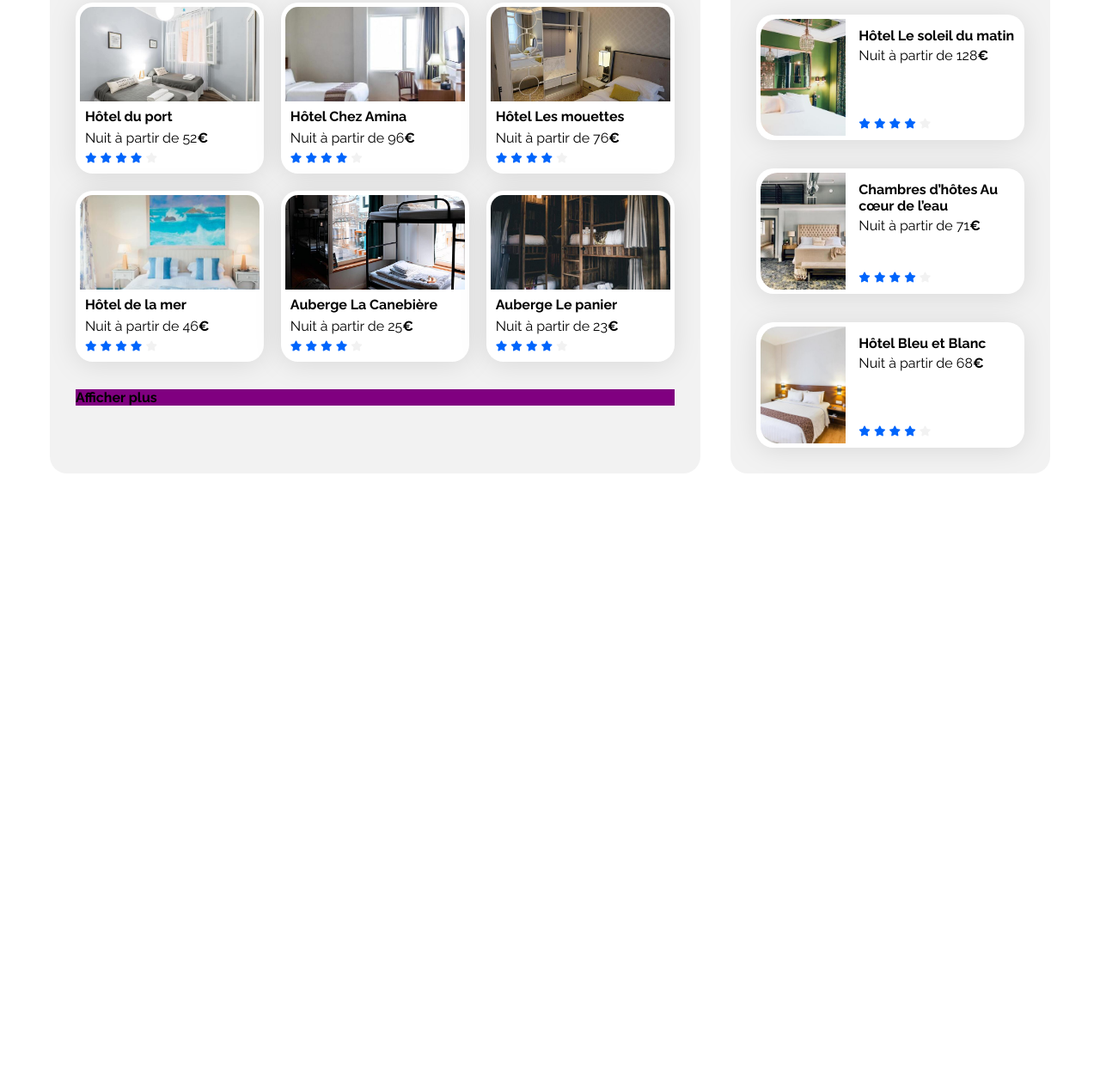
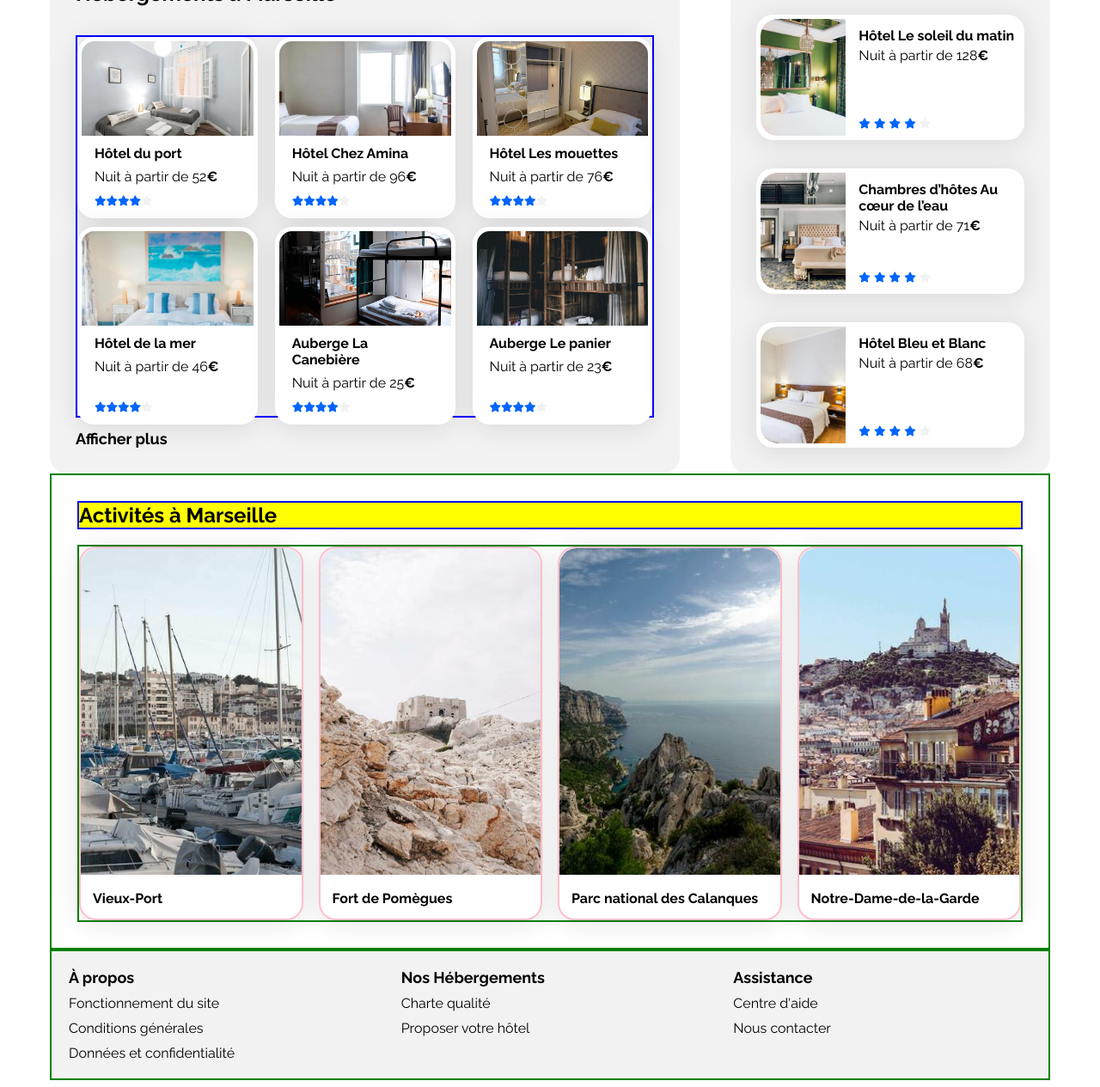
Before and after one commit to Wanakaaa/p2, a plain HTML site: page index.html in a window 1280 px wide. Shown: the part 423-1688 px from the top of the page at 86% size. Before the commit the page ends 982 px from the top, so only its background shows below. Drawn offline with Linux system fonts and the light colour scheme.

Commit message:
GRID hebergements

```diff
--- a/css/style.css
+++ b/css/style.css
@@ -241,15 +241,10 @@ input:focus {
 
 /****** Hebergements ***********/
 .hebergements {
-    width: 65%;
+    width: 63%;
     display: flex;
     flex-direction: column;
-    gap: 16px;
-}
-
-.hebergements-title {
-    background-color: yellow;
-    margin: 0px;
+    justify-content: space-between;
 }
 
 .hebergements-cards {
@@ -257,6 +252,7 @@ input:focus {
     grid-template-columns: repeat(3, 1fr);
     grid-template-rows: repeat(2, auto);
     grid-gap: 20px;
+    border: 2px solid blue;
 }
 
 .hebergements-cards img {
@@ -264,24 +260,40 @@ input:focus {
     width: 100%;
     object-fit: cover;
     border-radius: 15px 15px 0px 0px;
+    margin-bottom: 5px;
+}
+
+.hebergements-cards .card {
+    display: flex;
+    flex-direction: column;
+    height: 100%;
+}
+
+.hebergements-cards .card-content {
+    display: flex;
+    flex-direction: column;
+    height: 100%;
 }
 
 .hebergements-cards .card-title {
+    padding: 6px 15px 4px;
     margin: 0px;
-    padding: 4px 4px 4px 6px;
 }
 
 .hebergements-cards .card-subtitle {
+    padding: 4px 15px 8px;
     margin: 0px;
-    padding: 2px 2px 2px 6px;
 }
 
 .hebergements-cards .card-rating {
-    padding: 2px 2px 4px 6px;
+    display: flex;
+    align-items: flex-end;
+    flex: 1;
+    padding: 0px 0px 15px 15px;
 }
 
-.hebergements-show-more {
-    background-color: purple;
+.hebergements .hebergements-show-more {
+    font-size: 18px;
     font-weight: bold;
 }
 
@@ -330,14 +342,101 @@ input:focus {
     margin-bottom: 5px;
 }
 
+/* Activités */
+
+.activites {
+    border: 2px solid green;
+    padding: 30px;
+    display: flex;
+    flex-direction: column;
+    gap: 18px;
+}
+
+.activites .title {
+    background-color: yellow;
+    margin: 0px;
+    border: 2px solid blue;
+}
+
+.activites-cards {
+    display: flex;
+    justify-content: space-between;
+    max-width: 1440px;
+    gap: 18px;
+    border: 2px solid green;
+}
+
+.activites-cards .card {
+    width: 100%;
+    padding: 0px;
+    border: 2px solid pink;
+    filter: drop-shadow(0px 3px 15px rgba(0, 0, 0, 0.1));
+}
+
+.activites-cards .card img {
+    height: 380px;
+    width: 100%;
+    object-fit: cover;
+    border-radius: 20px 20px 0px 0px;
+}
+
+
+
+.activites-cards .card-title {
+    display: flex;
+    margin: 14px;
+}
+
+.activites-cards .card-subtitle {
+    flex-grow: 1;
+}
+
+
+
+
+/* Footer */
+
+.footer-container {
+    border: 2px solid green;
+    background-color: var(--main-bg-color);
+    display: flex;
+}
+
+.footer-items {
+    display: flex;
+    flex-direction: column;
+    flex-basis: 100%;
+    padding: 20px;
+    gap: 10px;
+}
+
+.footer-items p {
+    font-weight: bold;
+    font-size: 18px;
+    margin: 0px;
+}
 
 
 
 /* Le code ci-dessous correspond à la version responsive uniquement */
 
 /****** Media queries ***********/
+
+@media (min-width: 1440px) {
+    .main-container {
+        margin: auto;
+    }
+}
+
 /* Medium devices (tablets, less/equal than 1024px) */
 @media (max-width: 1024px) {
+    /* filtres */
+    .filters {
+        flex-direction: column;
+        align-items: flex-start;
+    }
+
+    /* hebergement et populaire -donné par OC */
     .hebergements-and-populaires {
         flex-direction: column;
     }
@@ -368,7 +467,14 @@ input:focus {
     .populaires-cards .card-subtitle {
         font-size: 13px;
     }
+        /* activités */
+
+    .activites-cards img {
+            height: 190px;
+        }
+
 }
+
 
 /* Small devices (phones, less than 768px) */
 @media (max-width: 767.98px) {
--- a/index.html
+++ b/index.html
@@ -63,14 +63,12 @@
                     <h2 class="hebergements-title">Hébergements à Marseille</h2>
 
                     <div class="hebergements-cards">
-                        <a href="#">
+                        <a class="card-item" href="#">
                             <article class="card">
                                 <img src="./images/hebergements/fred-kleber.jpg" alt="Image de la chambre d'hôtel montrant un lit">
                                 <div class="card-content">
-                                    <div class="card-txt">
                                     <h3 class="card-title">Hôtel du port</h3>
                                     <p class="card-subtitle">Nuit à partir de 52<span class="euro">€</span></p>
-                                    </div>
                                     <div class="card-rating">
                                             <i class="fa-xs fa-solid fa-star" aria-hidden="true"></i>
                                             <i class="fa-xs fa-solid fa-star" aria-hidden="true"></i>
@@ -83,14 +81,12 @@
                             </article>
                         </a>
 
-                        <a href="#">
+                        <a class="card-item" href="#">
                             <article class="card">
                                 <img src="./images/hebergements/febrian-zakaria.jpg" alt="Image chambre hôtel montrant le lit">
                                 <div class="card-content">
-                                    <div class="card-txt">
                                     <h3 class="card-title">Hôtel Chez Amina</h3>
                                     <p class="card-subtitle">Nuit à partir de 96<span class="euro">€</span></p>
-                                    </div>
                                     <div class="card-rating">
                                             <i class="fa-xs fa-solid fa-star" aria-hidden="true"></i>
                                             <i class="fa-xs fa-solid fa-star" aria-hidden="true"></i>
@@ -103,14 +99,52 @@
                             </article>
                         </a>
 
-                        <a href="#">
+                        <a class="card-item"  href="#">
                             <article class="card">
                                 <img src="./images/hebergements/reisetopia.jpg" alt="Image chambre hôtel montrant le lit">
                                 <div class="card-content">
-                                    <div class="card-txt">
                                     <h3 class="card-title">Hôtel Les mouettes</h3>
                                     <p class="card-subtitle">Nuit à partir de 76<span class="euro">€</span></p>
+                                    <div class="card-rating">
+
+                                        <i class="fa-xs fa-solid fa-star" aria-hidden="true"></i>
+                                        <i class="fa-xs fa-solid fa-star" aria-hidden="true"></i>
+                                        <i class="fa-xs fa-solid fa-star" aria-hidden="true"></i>
+                                        <i class="fa-xs fa-solid fa-star" aria-hidden="true"></i>
+                                        <i class="fa-xs fa-solid fa-star neutral-star" aria-hidden="true"></i>
+                                        <span class="sr-only">Note de 4 sur 5</span>
+
                                     </div>
+                                </div>
+                            </article>
+                        </a>
+
+                        <a class="card-item" href="#">
+                            <article class="card">
+                                <img src="./images/hebergements/annie-spratt.jpg" alt="Image chambre hôtel montrant le lit">
+                                <div class="card-content">
+                                    <h3 class="card-title">Hôtel de la mer</h3>
+                                    <p class="card-subtitle">Nuit à partir de 46<span class="euro">€</span></p>
+                                    <div class="card-rating">
+
+                                            <i class="fa-xs fa-solid fa-star" aria-hidden="true"></i>
+                                            <i class="fa-xs fa-solid fa-star" aria-hidden="true"></i>
+                                            <i class="fa-xs fa-solid fa-star" aria-hidden="true"></i>
+                                            <i class="fa-xs fa-solid fa-star" aria-hidden="true"></i>
+                                            <i class="fa-xs fa-solid fa-star neutral-star" aria-hidden="true"></i>
+                                            <span class="sr-only">Note de 4 sur 5</span>
+
+                                    </div>
+                                </div>
+                            </article>
+                        </a>
+
+                        <a class="card-item" href="#">
+                            <article class="card">
+                                <img src="./images/hebergements/marcus-loke.jpg" alt="Image chambre hôtel montrant le lit">
+                                <div class="card-content">
+                                    <h3 class="card-title">Auberge La Canebière</h3>
+                                    <p class="card-subtitle">Nuit à partir de 25<span class="euro">€</span></p>
                                     <div class="card-rating">
                                             <i class="fa-xs fa-solid fa-star" aria-hidden="true"></i>
                                             <i class="fa-xs fa-solid fa-star" aria-hidden="true"></i>
@@ -123,54 +157,12 @@
                             </article>
                         </a>
 
-                        <a href="#">
-                            <article class="card">
-                                <img src="./images/hebergements/annie-spratt.jpg" alt="Image chambre hôtel montrant le lit">
-                                <div class="card-content">
-                                    <div class="card-txt">
-                                        <h3 class="card-title">Hôtel de la mer</h3>
-                                        <p class="card-subtitle">Nuit à partir de 46<span class="euro">€</span></p>
-                                    </div>
-                                    <div class="card-rating">
-                                        <i class="fa-xs fa-solid fa-star" aria-hidden="true"></i>
-                                        <i class="fa-xs fa-solid fa-star" aria-hidden="true"></i>
-                                        <i class="fa-xs fa-solid fa-star" aria-hidden="true"></i>
-                                        <i class="fa-xs fa-solid fa-star" aria-hidden="true"></i>
-                                        <i class="fa-xs fa-solid fa-star neutral-star" aria-hidden="true"></i>
-                                        <span class="sr-only">Note de 4 sur 5</span>
-                                    </div>
-                                </div>
-                            </article>
-                        </a>
-
-                        <a href="#">
-                            <article class="card">
-                                <img src="./images/hebergements/marcus-loke.jpg" alt="Image chambre hôtel montrant le lit">
-                                <div class="card-content">
-                                    <div class="card-txt">
-                                        <h3 class="card-title">Auberge La Canebière</h3>
-                                        <p class="card-subtitle">Nuit à partir de 25<span class="euro">€</span></p>
-                                    </div>
-                                    <div class="card-rating">
-                                        <i class="fa-xs fa-solid fa-star" aria-hidden="true"></i>
-                                        <i class="fa-xs fa-solid fa-star" aria-hidden="true"></i>
-                                        <i class="fa-xs fa-solid fa-star" aria-hidden="true"></i>
-                                        <i class="fa-xs fa-solid fa-star" aria-hidden="true"></i>
-                                        <i class="fa-xs fa-solid fa-star neutral-star" aria-hidden="true"></i>
-                                        <span class="sr-only">Note de 4 sur 5</span>
-                                    </div>
-                                </div>
-                            </article>
-                        </a>
-
-                        <a href="#">
+                        <a class="card-item" href="#">
                             <article class="card">
                                 <img src="./images/hebergements/nicate-lee.jpg" alt="Image chambre hôtel montrant le lit">
                                 <div class="card-content">
-                                    <div class="card-txt">
                                     <h3 class="card-title">Auberge Le panier</h3>
                                     <p class="card-subtitle">Nuit à partir de 23<span class="euro">€</span></p>
-                                    </div>
                                     <div class="card-rating">
                                             <i class="fa-xs fa-solid fa-star" aria-hidden="true"></i>
                                             <i class="fa-xs fa-solid fa-star" aria-hidden="true"></i>
@@ -184,7 +176,7 @@
                         </a>
                     </div>
 
-                    <p class="hebergements-show-more">Afficher plus</p>
+                    <a href="#" class="hebergements-show-more">Afficher plus</a>
 
                 </section>
 
@@ -254,8 +246,58 @@
                     </div>
                 </section>
             </div>
+
+            <section class="activites" id="section-activites">
+                <h2 class="title">Activités à Marseille</h2>
+                <div class="activites-cards">
+                    <a href="#" class="card">
+                        <article>
+                            <img src="./images/activites/reno-laithienne.jpg" alt="photo d'un port">
+                            <h3 class="card-title">Vieux-Port</h3>
+                        </article>
+                    </a>
+
+                    <a href="#" class="card">
+                        <article>
+                            <img src="./images/activites/paul-hermann.jpg" alt="photo de roches avec un fort">
+                            <h3 class="card-title">Fort de Pomègues</h3>
+                        </article>
+                    </a>
+
+                    <a href="#" class="card">
+                        <article>
+                            <img src="./images/activites/kilyan-sockalingum.jpg" alt="photo d'un parc national et de calanques">
+                            <h3 class="card-title">Parc national des Calanques</h3>
+                        </article>
+                    </a>
+
+                    <a href="#" class="card">
+                        <article>
+                            <img src="./images/activites/florian-wehde.jpg" alt="photo de la ville avec la basilique">
+                            <h3 class="card-title">Notre-Dame-de-la-Garde</h3>
+                        </article>
+                    </a>
+                </div>
+            </section>
         </main>
-        <footer></footer>
+        <footer class="footer-container">
+            <div class="footer-items">
+                <p>À propos</p>
+                <a href="#">Fonctionnement du site</a>
+                <a href="#">Conditions générales</a>
+                <a href="#">Données et confidentialité</a>
+            </div>
+            <div class="footer-items">
+                <p>Nos Hébergements</p>
+                <a href="#">Charte qualité</a>
+                <a href="#">Proposer votre hôtel</a>
+            </div>
+            <div class="footer-items">
+                <p>Assistance</p>
+                <a href="#">Centre d'aide</a>
+                <a href="#">Nous contacter</a>
+            </div>
+        </footer>
     </div>
 </body>
 
```
Lines whose indentation alone changed are shown as unchanged.
